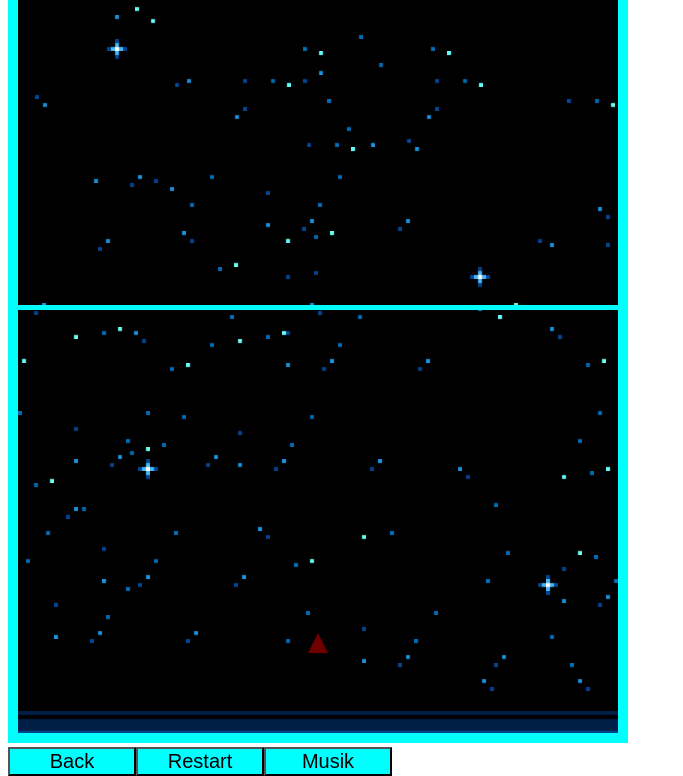
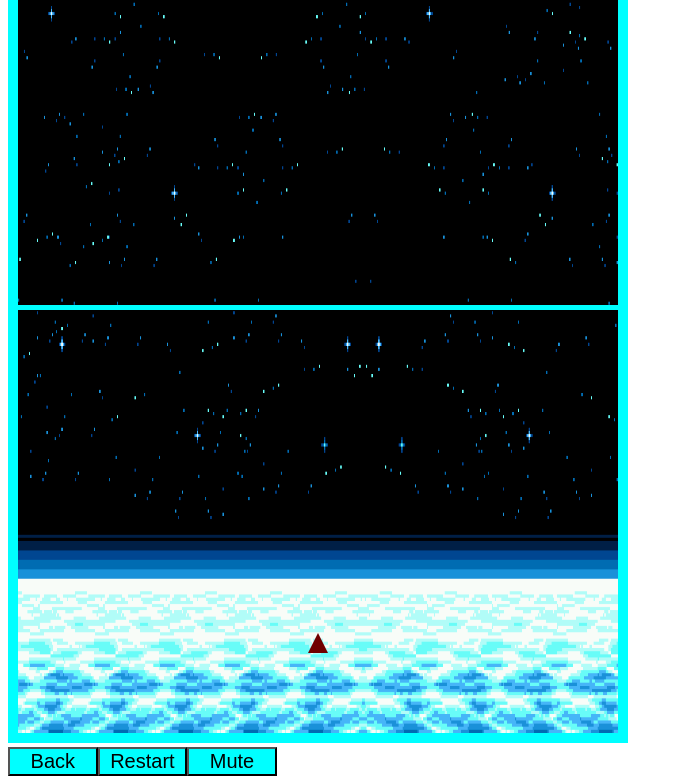
Before and after one commit to timztreak/timztreak.github.io, a plain HTML site: page StarAction/JsGameFramework/index.html in a window 1280 px wide. Both pictures are taken after a click on the button "Back". Shown: the part 135-911 px from the top of the page, without its empty margins (0-683 px from the left). Drawn offline with Linux system fonts and the light colour scheme.

Commit message:
Finns nu en mute knapp i StarAction som fungerar

```diff
--- /dev/null
+++ b/Menu.html
@@ -0,0 +1,25 @@
+<!DOCTYPE html>
+<html>
+	<head>
+        <meta charset="UTF-8">
+        <title>SpaceAction</title>
+    </head>
+    <link rel="stylesheet" href="Menu.css">
+
+  <body>
+    <audio autoplay>
+      <source src="Menu-Music.mp3" type="audio/mp3">
+    </audio>
+
+		     <div class="header">
+            <h1>The Collection</h1>
+            <p>Games made by Tim Hjort, IT18</p>
+         </div>
+
+    <div class="Menu">
+      <div class="MenuBox"></div>
+      <a href="StarAction/JsGameFramework/index.html" class="Start"><h2>SpaceAction</h2></a>
+    </div>
+
+	</body>
+</html>
--- a/StarAction/JsGameFramework/game-menu.js
+++ b/StarAction/JsGameFramework/game-menu.js
@@ -1,8 +1,25 @@
-function music(){
-	var audio = new Audio('Menu-Music.mp3');
-	audio.play();
-
-}
 function restartGame(){
 	window.open('index.html');
 }
+//Här Börjar Ljud Functions\\
+var myAudio = document.getElementById("myAudio");
+var isPlaying = false;
+function togglePlay() {
+  if (isPlaying) {
+    myAudio.pause()
+  } else {
+    myAudio.play();
+  }
+};
+myAudio.onplaying = function() {
+  isPlaying = true;
+};
+myAudio.onpause = function() {
+  isPlaying = false;
+};
+//Här Börjar Tillbaka Till Landingpage Functions\\
+function loadHome() {
+	if(isPlaying == true){
+
+	}
+}
--- a/StarAction/JsGameFramework/game.css
+++ b/StarAction/JsGameFramework/game.css
@@ -1,24 +1,24 @@
 #musicButton{
     background-color: cyan;
     position: absolute;
-    width: 10%;
+    width: 7%;
     height: auto;
-    margin-left: 20%;
+    margin-left: 14%;
     font-size: 125%;
 }
 #backToStart{
     background-color:cyan;
     position: absolute;
-    width: 10%;
+    width: 7%;
     height: auto;
     font-size: 125%;
 }
 #restartGame{
     background-color: cyan;
     position: absolute;
-    width: 10%;
+    width: 7%;
     height: auto;
-    margin-left: 10%;
+    margin-left: 7%;
     font-size: 125%;
 }
 #musicButton:hover{
--- a/StarAction/JsGameFramework/game.js
+++ b/StarAction/JsGameFramework/game.js
@@ -189,7 +189,7 @@ function draw(ctx) {
 	ctx.fillRect(0, 0, gGameWidth, gGameHeight);
 
 	// Rita målet
-	ctx.drawImage(imageObj, 0, 0, 1920, 1080);
+	ctx.drawImage(imageObj, 0, 0, 650, 850);
 
 	if(gAppStepCount % 60 == 0){
 		console.log(gGameWidth + " , " + gGameHeight);
--- a/StarAction/JsGameFramework/index.html
+++ b/StarAction/JsGameFramework/index.html
@@ -9,16 +9,21 @@
 		<script src="input_control.js"></script>
 		<link rel="stylesheet" href="game.css">
 		<!--******** BEGIN Starship game ********-->
-		<div class="Menu">
-			<button id="backToStart" onclick="music()">Back</button>
-			<button id="musicButton" onclick="music()">Musik</button>
-			<button id="restartGame" onclick="restartGame()">Restart</button>
-		</div>
-		<script src="game-menu.js"></script>
 		<script src="Starship/LaserShot.js"></script>
 		<script src="Starship/Player1.js"></script>
 		<script src="Starship/Player2.js"></script>
+		<script src="game.js"></script>
 		<!--******** END Starship game **********-->
-		<script src="game.js"></script>
+		<!--******** Här börjar Tim Hjorts arbete ********-->
+		<audio id="myAudio" src="Sounds/StarAction-Music.mp3" autoplay></audio>
+		<div class="Menu">
+			<button id="backToStart" onclick="loadHome()">Back</button>
+			<button id="musicButton" onclick="togglePlay()">Mute</button>
+			<button id="restartGame" onclick="restartGame()">Restart</button>
+		</div>
+		<div id ="home"> </div>
+		<script src="game-menu.js"></script>
+		<!--******** Här slutar Tim Hjorts arbete ********-->
+
 	</body>
 </html>
```
Also changed, not shown: README.md (added), 1 other file.
